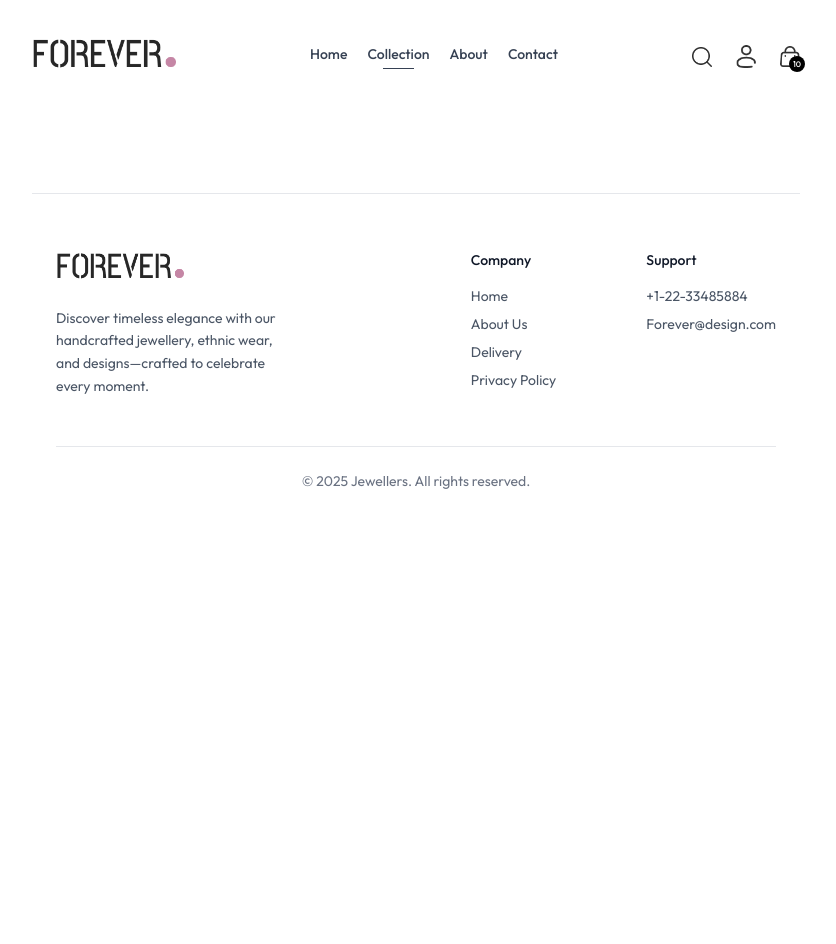
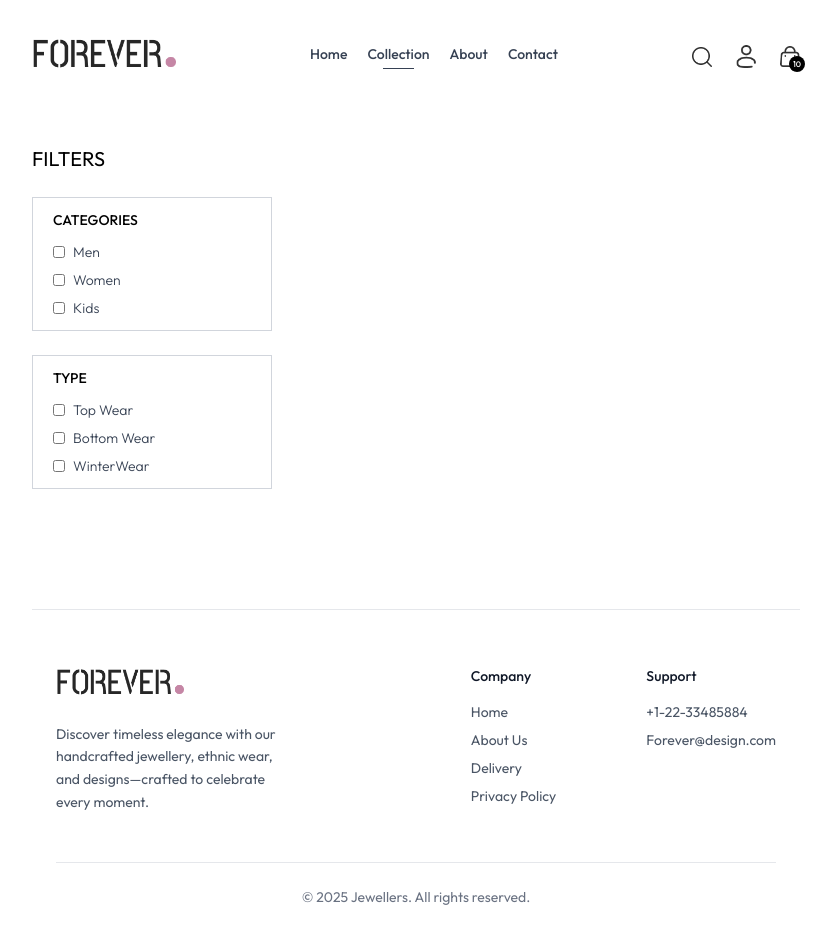
Before and after one commit to himanshu-mishu/jewellers, a React (Vite) app in the folder frontend/: page /collection in a window 1280 px wide. Shown: the top 944 px of the page, without its empty margins (224-1060 px from the left). Before the commit the page ends 800 px from the top, so only its background shows below. Built offline with nearby package versions, Linux system fonts and the light colour scheme.

Commit message:
feat: add product filter section

```diff
--- a/frontend/src/pages/Collection.jsx
+++ b/frontend/src/pages/Collection.jsx
@@ -1,7 +1,64 @@
-import React from "react";
+import React, { useContext, useState } from "react";
+import { ShopContext } from "../context/shopContext";
+import { assets } from "../assets/assets";
 
 const Collection = () => {
-  return <div></div>;
+  const { products } = useContext(ShopContext);
+  const [showFilter, setShowFilter] = useState(false);
+
+  return (
+    <div className="flex flex-col sm:flex-row gap-1 sm:gap-10 pt-10 border-T">
+      {/* Filter options */}
+      <div className="min-w-60">
+        <p className="my-2 text-xl flex items-center cursor-pointer gap-2">
+          FILTERS
+          <img
+            onClick={() => setShowFilter(!showFilter)}
+            className={`h-3 sm:hidden ${showFilter ? "rotate-90" : "rotate-0"}`}
+            src={assets.dropdown_icon}
+            alt=""
+          />
+        </p>
+        {/* Category filter*/}
+        <div
+          className={`border border-gray-300 pl-5 py-3 mt-6 ${showFilter ? "" : "hidden sm:block"}`}
+        >
+          <p className="font-medium text-sm mb-3">CATEGORIES</p>
+          <div className="flex flex-col gap-2 text-sm text-sm font-light text-gray-700">
+            <p className="flex gap-2">
+              <input className="w-3" type="checkbox" value={"Men"} /> Men
+            </p>
+            <p className="flex gap-2">
+              <input className="w-3" type="checkbox" value={"Women"} /> Women
+            </p>
+            <p className="flex gap-2">
+              <input className="w-3" type="checkbox" value={"Kids"} /> Kids
+            </p>
+          </div>
+        </div>
+        {/* Sub Category  */}
+        <div
+          className={`border border-gray-300 pl-5 py-3 my-6 ${showFilter ? "" : "hidden sm:block"}`}
+        >
+          <p className="font-medium text-sm mb-3">TYPE</p>
+          <div className="flex flex-col gap-2 text-sm text-sm font-light text-gray-700">
+            <p className="flex gap-2">
+              <input className="w-3" type="checkbox" value={"TopWear"} /> Top
+              Wear
+            </p>
+            <p className="flex gap-2">
+              <input className="w-3" type="checkbox" value={"BottomWear"} />{" "}
+              Bottom Wear
+            </p>
+            <p className="flex gap-2">
+              <input className="w-3" type="checkbox" value={"WinterWear"} />{" "}
+              WinterWear
+            </p>
+          </div>
+        </div>
+      </div>
+    </div>
+  );
 };
 
 export default Collection;
```
